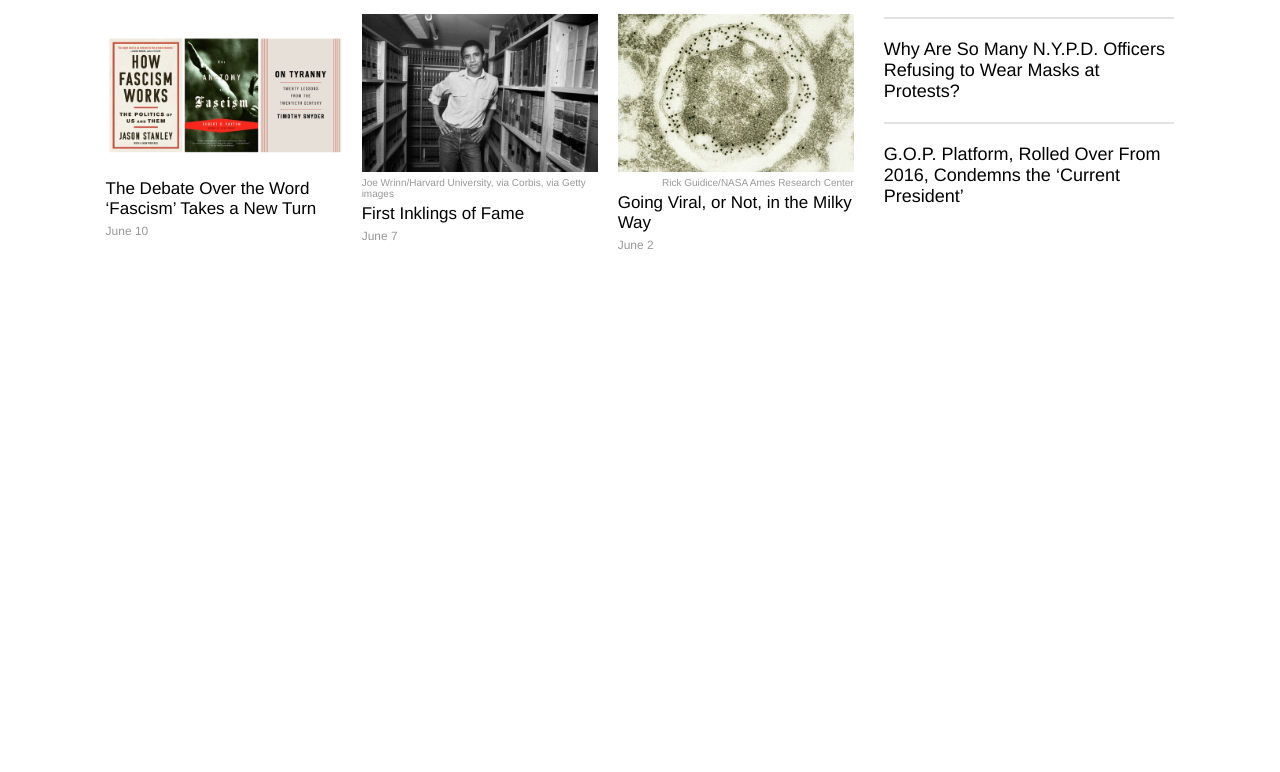
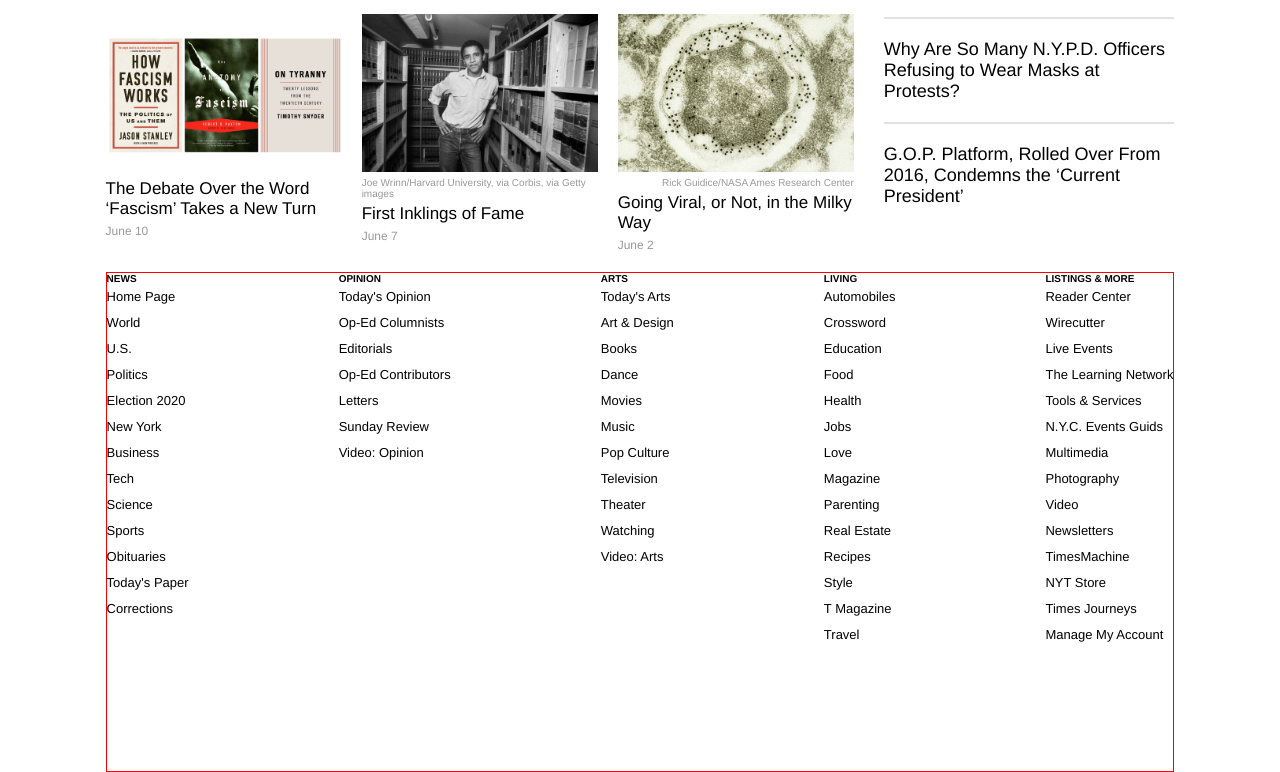
Before and after one commit to amita-roy/newyork-times-article, a plain HTML site: page index.html in a window 1280 px wide. Shown: the part 10093-10865 px from the top of the page. Before the commit the page ends 10365 px from the top, so only its background shows below. Drawn offline with Linux system fonts and the light colour scheme.

Commit message:
Add content for footer left section.

```diff
--- a/css/style.css
+++ b/css/style.css
@@ -506,8 +506,9 @@ p {
 /* .further-reading-astronomy > *, */
 /* .further-reading-editors-picks > * */
 /* .further-reading-popular > * */
-  /* border: 1px solid red;  */
-/* } */
+footer {
+    border: 1px solid red;
+}
 
 .further-reading-section {
   width: 83.5%;
@@ -542,7 +543,6 @@ p {
 .further-reading-popular {
   float: right;
   width: 30%;
-  height: 750px;
   display: grid;
   grid-template-rows: 40px 1fr;
   padding-left: 30px;
@@ -551,7 +551,6 @@ p {
 .further-reading-editors-picks {
   float: left;
   width: 70%;
-  height: 250px;
   display: grid;
   grid-template-rows: 40px 1fr;
   grid-template-columns: repeat(3, 1fr);
@@ -608,3 +607,20 @@ p {
   font-size: 1.8rem;
   font-weight: 500;
 }
+
+footer {
+  width: 83.5%;
+  justify-self: center;
+  margin: 0 auto;
+  height: 500px;
+}
+
+.footer-left-section {
+  display: flex;
+  justify-content: space-between;
+}
+
+.footer-left-section a p {
+  font-size: 1.3rem;
+  line-height: 2.6rem;
+}
--- a/index.html
+++ b/index.html
@@ -754,5 +754,183 @@
         </div>
       </div>
     </main>
+    <footer>
+      <section class="footer-left-section">
+        <div>
+          <h5>NEWS</h5>
+          <a href="#">
+            <p>Home Page</p>
+          </a>
+          <a href="#">
+            <p>World</p>
+          </a>
+          <a href="#"><p>U.S.</p></a>
+          <a href="#"><p>Politics</p></a>
+          <a href="#"><p>Election 2020</p></a>
+          <a href="#"><p>New York</p></a>
+          <a href="#"><p>Business</p></a>
+          <a href="#"><p>Tech</p></a>
+          <a href="#"><p>Science</p></a>
+          <a href="#"><p>Sports</p></a>
+          <a href="#"><p>Obituaries</p></a>
+          <a href="#"><p>Today's Paper</p></a>
+          <a href="#"><p>Corrections</p></a>
+        </div>
+        <div>
+          <h5>OPINION</h5>
+          <a href="#">
+            <p>Today's Opinion</p>
+          </a>
+          <a href="#">
+            <p>Op-Ed Columnists</p>
+          </a>
+          <a href="#">
+            <p>Editorials</p>
+          </a>
+          <a href="#">
+            <p>Op-Ed Contributors</p>
+          </a>
+          <a href="#">
+            <p>Letters</p>
+          </a>
+          <a href="#">
+            <p>Sunday Review</p>
+          </a>
+          <a href="#">
+            <p>Video: Opinion</p>
+          </a>
+        </div>
+        <div>
+          <h5>ARTS</h5>
+          <a href="#">
+            <p>Today's Arts</p>
+          </a>
+          <a href="#">
+            <p>Art & Design</p>
+          </a>
+          <a href="#">
+            <p>Books</p>
+          </a>
+          <a href="#">
+            <p>Dance</p>
+          </a>
+          <a href="#">
+            <p>Movies</p>
+          </a>
+          <a href="#">
+            <p>Music</p>
+          </a>
+          <a href="#">
+            <p>Pop Culture</p>
+          </a>
+          <a href="#">
+            <p>Television</p>
+          </a>
+          <a href="#">
+            <p>Theater</p>
+          </a>
+          <a href="#">
+            <p>Watching</p>
+          </a>
+          <a href="#">
+            <p>Video: Arts</p>
+          </a>
+        </div>
+        <div>
+          <h5>LIVING</h5>
+          <a href="#">
+            <p>Automobiles</p>
+          </a>
+          <a href="#">
+            <p>Crossword</p>
+          </a>
+          <a href="#">
+            <p>Education</p>
+          </a>
+          <a href="#">
+            <p>Food</p>
+          </a>
+          <a href="#">
+            <p>Health</p>
+          </a>
+          <a href="#">
+            <p>Jobs</p>
+          </a>
+          <a href="#">
+            <p>Love</p>
+          </a>
+          <a href="#">
+            <p>Magazine</p>
+          </a>
+          <a href="#">
+            <p>Parenting</p>
+          </a>
+          <a href="#">
+            <p>Real Estate</p>
+          </a>
+          <a href="#">
+            <p>Recipes</p>
+          </a>
+          <a href="#">
+            <p>Style</p>
+          </a>
+          <a href="#">
+            <p>T Magazine</p>
+          </a>
+          <a href="#">
+            <p>Travel</p>
+          </a>
+        </div>
+        <div>
+          <h5>LISTINGS & MORE</h5>
+          <a href="#">
+            <p>Reader Center</p>
+          </a>
+          <a href="#">
+            <p>Wirecutter</p>
+          </a>
+          <a href="#">
+            <p>Live Events</p>
+          </a>
+          <a href="#">
+            <p>The Learning Network</p>
+          </a>
+          <a href="#">
+            <p>Tools & Services</p>
+          </a>
+          <a href="#">
+            <p>N.Y.C. Events Guids</p>
+          </a>
+          <a href="#">
+            <p>Multimedia</p>
+          </a>
+          <a href="#">
+            <p>Photography</p>
+          </a>
+          <a href="#">
+            <p>Video</p>
+          </a>
+          <a href="#">
+            <p>Newsletters</p>
+          </a>
+          <a href="#">
+            <p>TimesMachine</p>
+          </a>
+          <a href="#">
+            <p>NYT Store</p>
+          </a>
+          <a href="#">
+            <p>Times Journeys</p>
+          </a>
+          <a href="#">
+            <p>Manage My Account</p>
+          </a>
+        </div>
+      </section>
+
+
+      <section></section>
+
+    </footer>
   </body>
 </html>
```
